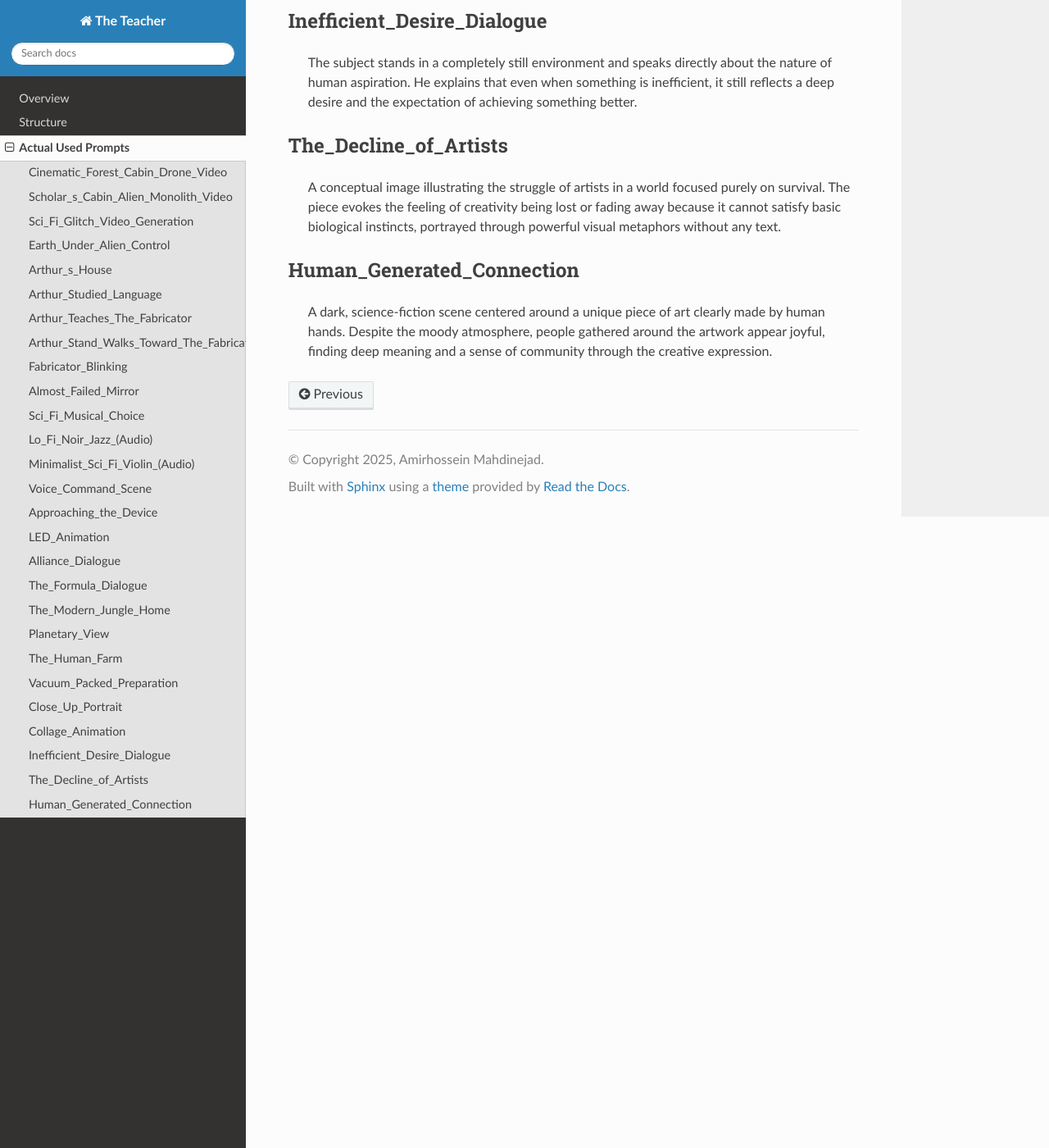
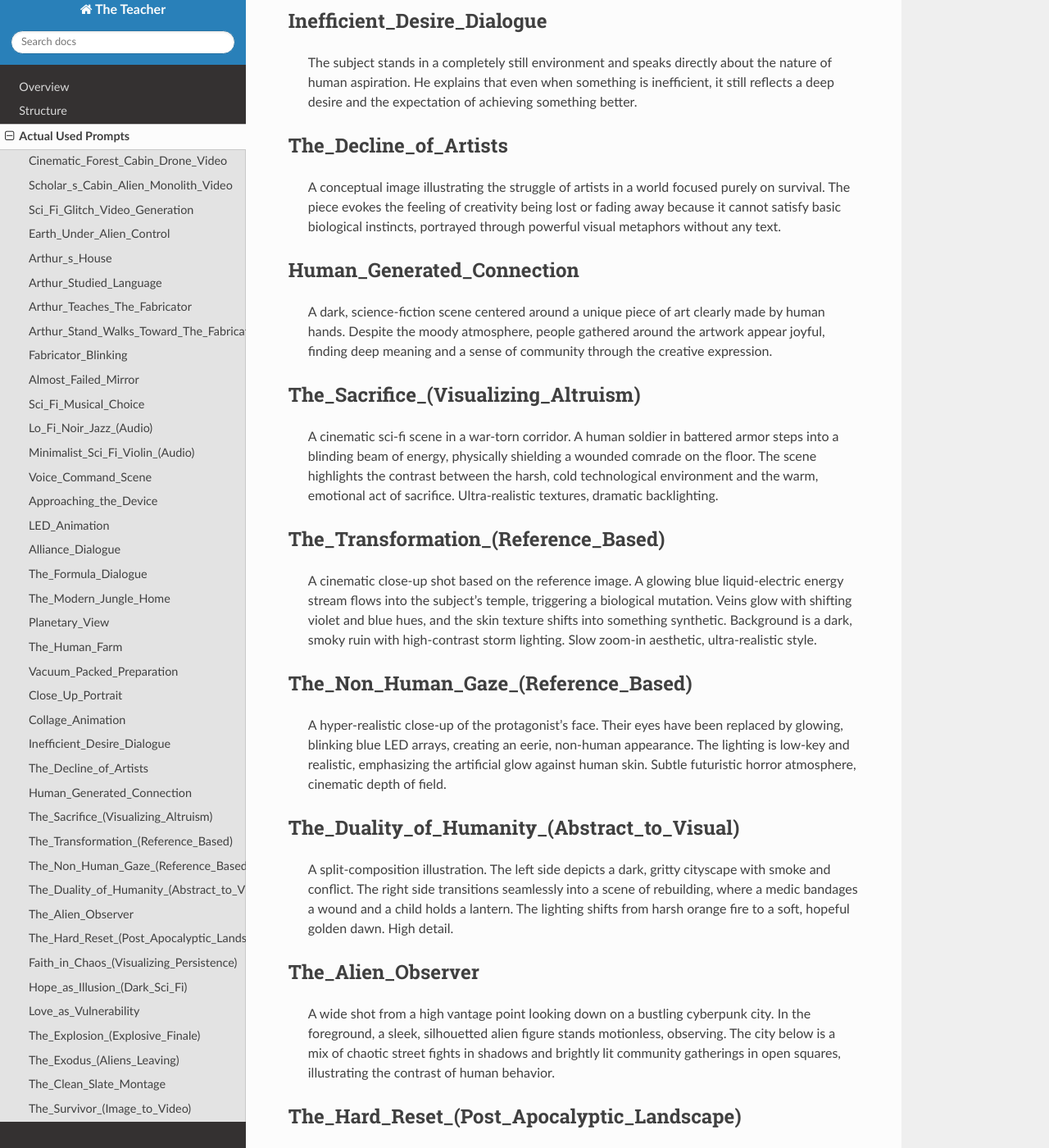
Before and after one commit to TheMn/the-teacher, a Sphinx documentation site: the page built from docs/source/prompts.rst, in a window 1280 px wide and 1400 px high, scrolled down 4447 px. Shown: the whole window at 82% size. Built offline with Sphinx 7.4.7 and the Read the Docs theme 3.1.0, drawn with Linux system fonts in a browser that asks for light colours; some of the changed text lies outside the part shown.

Commit message:
Update Arcweave link and append new prompts to docs
Co-authored-by: TheMn <6225117+TheMn@users.noreply.github.com>

```diff
--- a/docs/source/prompts.rst
+++ b/docs/source/prompts.rst
@@ -136,3 +136,68 @@ Human_Generated_Connection
 --------------------------
 
     A dark, science-fiction scene centered around a unique piece of art clearly made by human hands. Despite the moody atmosphere, people gathered around the artwork appear joyful, finding deep meaning and a sense of community through the creative expression.
+
+The_Sacrifice_(Visualizing_Altruism)
+------------------------------------
+
+    A cinematic sci-fi scene in a war-torn corridor. A human soldier in battered armor steps into a blinding beam of energy, physically shielding a wounded comrade on the floor. The scene highlights the contrast between the harsh, cold technological environment and the warm, emotional act of sacrifice. Ultra-realistic textures, dramatic backlighting.
+
+The_Transformation_(Reference_Based)
+------------------------------------
+
+    A cinematic close-up shot based on the reference image. A glowing blue liquid-electric energy stream flows into the subject's temple, triggering a biological mutation. Veins glow with shifting violet and blue hues, and the skin texture shifts into something synthetic. Background is a dark, smoky ruin with high-contrast storm lighting. Slow zoom-in aesthetic, ultra-realistic style.
+
+The_Non_Human_Gaze_(Reference_Based)
+------------------------------------
+
+    A hyper-realistic close-up of the protagonist's face. Their eyes have been replaced by glowing, blinking blue LED arrays, creating an eerie, non-human appearance. The lighting is low-key and realistic, emphasizing the artificial glow against human skin. Subtle futuristic horror atmosphere, cinematic depth of field.
+
+The_Duality_of_Humanity_(Abstract_to_Visual)
+--------------------------------------------
+
+    A split-composition illustration. The left side depicts a dark, gritty cityscape with smoke and conflict. The right side transitions seamlessly into a scene of rebuilding, where a medic bandages a wound and a child holds a lantern. The lighting shifts from harsh orange fire to a soft, hopeful golden dawn. High detail.
+
+The_Alien_Observer
+------------------
+
+    A wide shot from a high vantage point looking down on a bustling cyberpunk city. In the foreground, a sleek, silhouetted alien figure stands motionless, observing. The city below is a mix of chaotic street fights in shadows and brightly lit community gatherings in open squares, illustrating the contrast of human behavior.
+
+The_Hard_Reset_(Post_Apocalyptic_Landscape)
+-------------------------------------------
+
+    A panoramic landscape of Earth after humanity has been wiped clean. Nature has reclaimed the steel structures; skyscrapers are overgrown with massive vines and moss. The atmosphere is calm and misty. No humans are present. The lighting is flat and grey, suggesting a neutral, cold logic rather than a violent war.
+
+Faith_in_Chaos_(Visualizing_Persistence)
+----------------------------------------
+
+    A photorealistic wide shot of a futuristic bridge collapsing in a storm. In the center, a single human figure stands perfectly still and calm, holding a small glowing artifact, while the world around them dissolves into chaos. The image captures the psychological endurance of faith amidst total destruction. No text, cinematic lighting.
+
+Hope_as_Illusion_(Dark_Sci_Fi)
+------------------------------
+
+    A gritty sci-fi shot of a ragged survivor reaching toward a beautiful, shimmering hologram of a paradise city. The hologram casts a deceptive glow on their dirty, exhausted face. The background reveals the reality: a cold, dark, industrial wasteland. This illustrates hope as a dangerous emotional distortion.
+
+Love_as_Vulnerability
+---------------------
+
+    A dark, moody scene in a rain-slicked alley. A heavily armored protector removes their helmet and shield to embrace a smaller figure, exposing their unprotected back to the shadows. The lighting is severe and high-contrast, emphasizing the danger and vulnerability inherent in the act of care.
+
+The_Explosion_(Explosive_Finale)
+--------------------------------
+
+    A cinematic wide shot of a desolate wasteland. A protagonist in a leather jacket stands in the foreground, back to the camera. In the far distance, a massive explosion erupts, sending a shockwave of smoke and debris outward. No text or signs. The focus is strictly on the figure and the distant destruction.
+
+The_Exodus_(Aliens_Leaving)
+---------------------------
+
+    A cinematic video sequence. Thousands of organic, bio-luminescent alien spaceships rise synchronously from Earth's atmosphere into space. As the camera pulls back to a wide orbital shot, the stream of ships fades away, leaving the Earth silent, blue, and completely empty of the alien presence.
+
+The_Clean_Slate_Montage
+-----------------------
+
+    A slow, ominous montage. Massive, cold geometric machines descend from the sky. Without explosions or fire, cities simply dissolve into dust. Oceans shift color. The sequence ends with a static shot of a pristine, empty landscape under a burned sky, symbolizing a logical system reset.
+
+The_Survivor_(Image_to_Video)
+-----------------------------
+
+    Isolate the smoke in the distance and the jacket of the protagonist. Animate the smoke billowing slowly outward and the jacket flapping gently in the wind. Apply a slow camera push (zoom in) toward the protagonist. Keep all other foreground elements static to emphasize the scale of the distant explosion.
--- a/docs/source/structure.rst
+++ b/docs/source/structure.rst
@@ -13,9 +13,9 @@ Arcweave Project
 ----------------
 
 .. note::
-   Link to the Arcweave structure will be added here.
+   Link to the Arcweave structure:
 
-   *   [Placeholder for Arcweave Link]
+   *   https://arcweave.com/app/project/VO645QL0xY
 
 Gen-AI Prompts
 --------------
```
